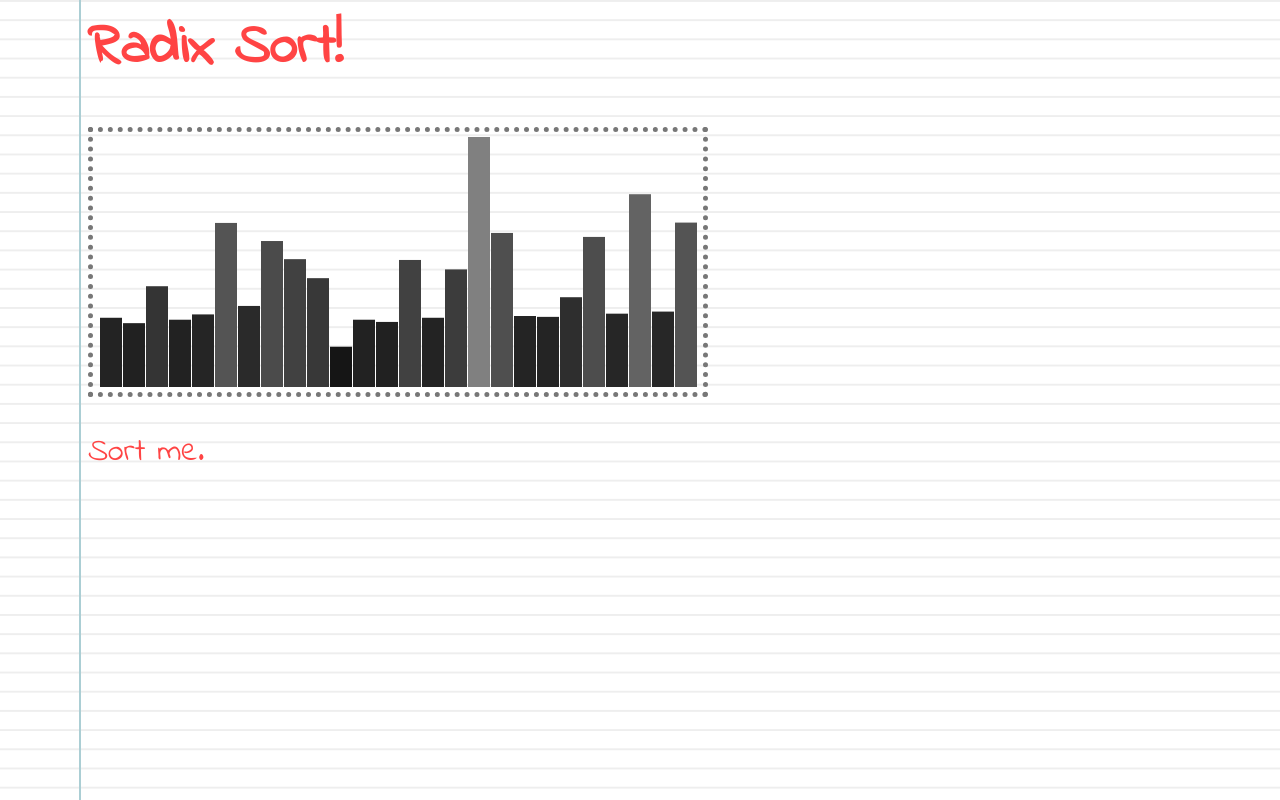
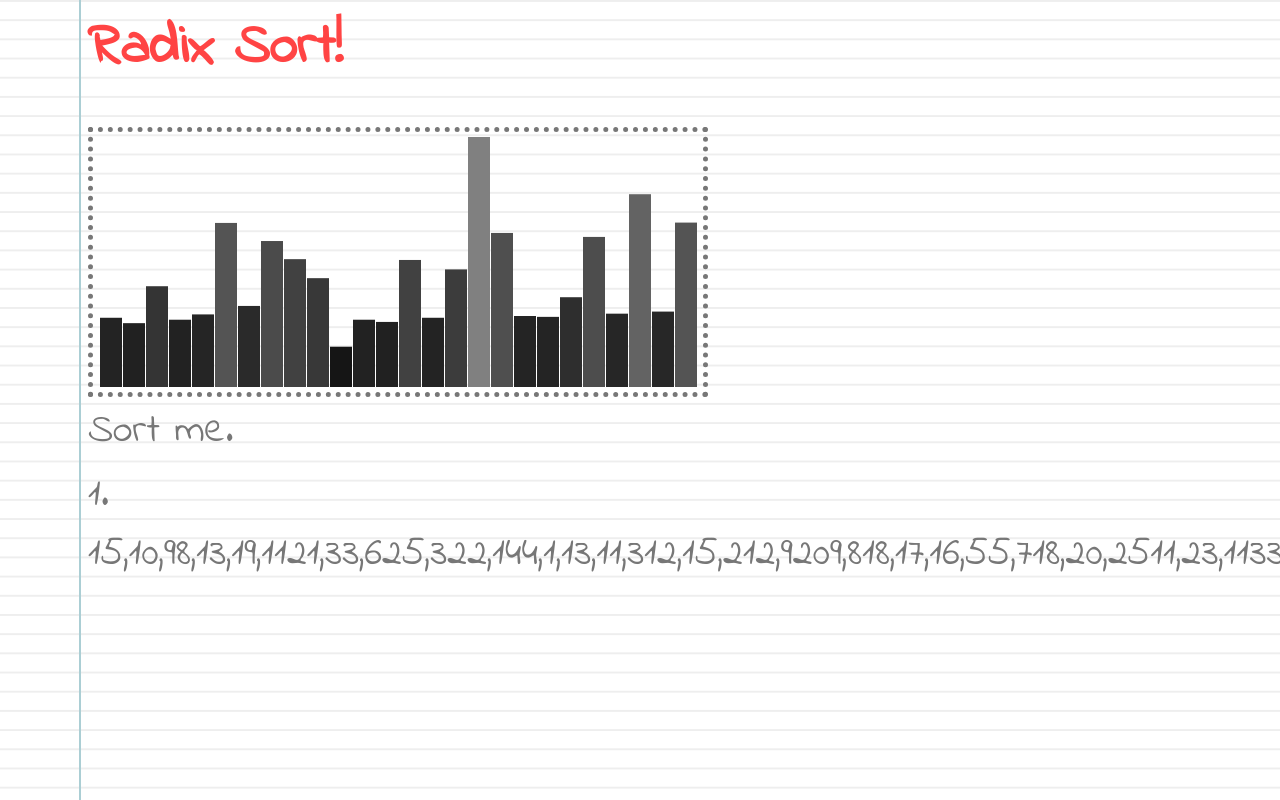
Before and after one commit to thirdcreed/radix, a plain HTML site: page index.html in a window 1280 px wide. Drawn offline with nearby package versions, Linux system fonts and the light colour scheme.

Commit message:
Added lists onto bottom of page

```diff
--- a/index.html
+++ b/index.html
@@ -8,14 +8,24 @@
 
 <p>Sort me.</p>
 
+
+<script type="text/javascript" src=""></script>
+
 <link href='http://fonts.googleapis.com/css?family=Indie+Flower' rel='stylesheet' type='text/css'>
 <link href='style.css' rel='stylesheet' type='text/css'>
-<link href='//cdnjs.cloudflare.com/ajax/libs/d3/3.3.3/d3.min.js' >
+<!-- <link href='//cdnjs.cloudflare.com/ajax/libs/d3/3.3.3/d3.min.js' > -->
+<!-- <link href='//ajax.googleapis.com/ajax/libs/jquery/1.10.2/jquery.min.js' > -->
+
+<script type="text/javascript" src="http://ajax.googleapis.com/ajax/libs/jquery/1.10.2/jquery.min.js"></script>
 <script type="text/javascript" src="http://cdnjs.cloudflare.com/ajax/libs/d3/3.3.3/d3.min.js"></script>
+
+
 <script type="text/javascript" src="script.js"></script>
 
 
 
 
 
+
+
 </body>
--- a/script.js
+++ b/script.js
@@ -133,6 +133,8 @@ d3.select("p")
 
    data = sortByDigit(count);
    count++;
+   var text = arrayToList(data);
+   $('body').append('<p>' + text + '</p>');
 
 
     svg.selectAll("rect").data(data)
@@ -148,3 +150,16 @@ d3.select("p")
 
 
 });
+
+var arrayToList = function(a){
+    var list = "" + count + ". ";
+ for (var i = 0; i < a.length; i++){
+      list = list + a[i];
+      if (i != a.length - 1){
+      list = list + ",";
+      }
+ }
+ return list;
+}
+
+$('body').append('<p>' + arrayToList(data)+ '</p>');
--- a/style.css
+++ b/style.css
@@ -17,9 +17,10 @@ border-radius: 0px;
 }
 
 p{
-    color:#f44;
-    margin-left:80px;
-    font-size:2em;
+    color:#777;
+   /* margin-left:80px;*/
+    font-size:2.5em;
+    margin: 5px 10px 5px 80px;
 }
 
 h1{
@@ -27,4 +28,8 @@ h1{
     margin-left:80px;
     font-size:3.5em;
 }
+
+em{
+
+	color:#f44;
 }
```
